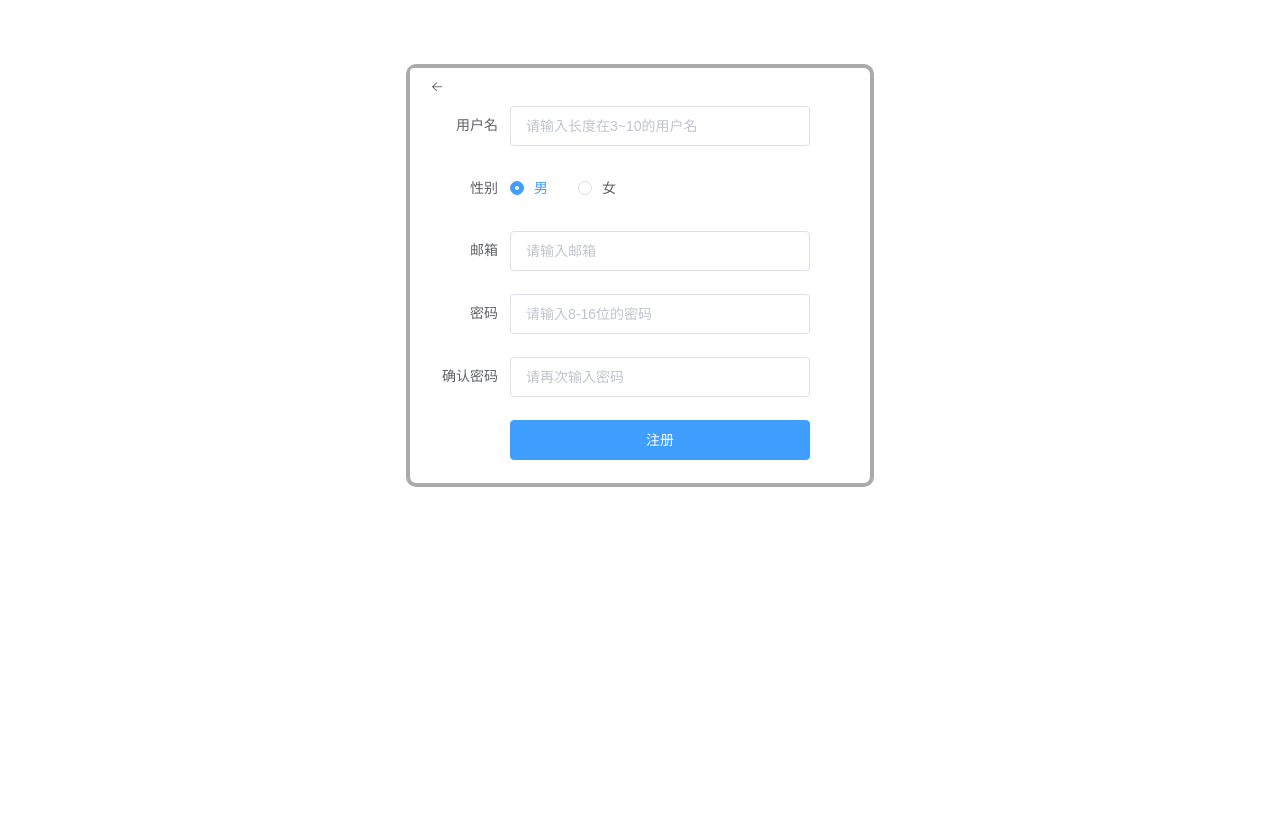
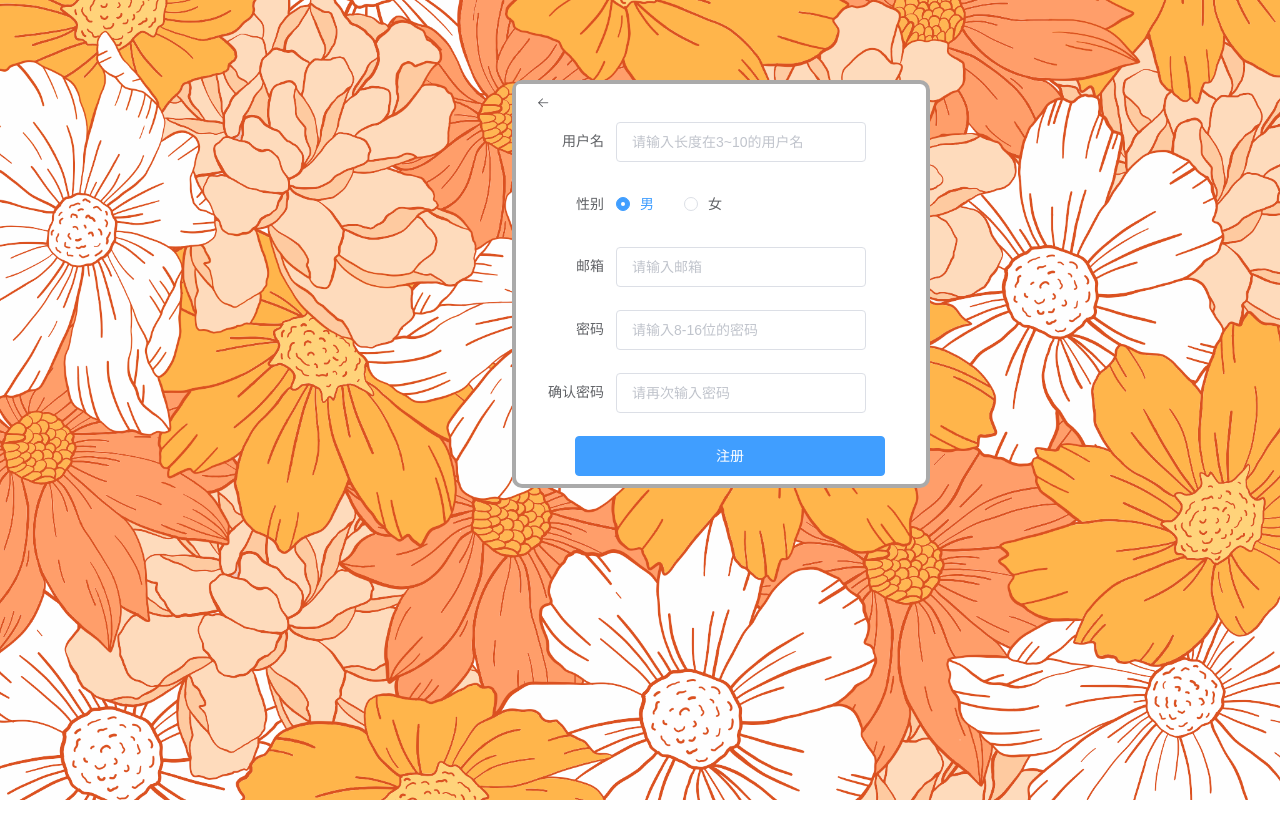
Before and after one commit to group24-blog/bbbblog, a Vue app in the folder 前端/blog/: page /signup in a window 1280 px wide. Shown: the top 838 px of the page. After the commit the page ends 800 px from the top, so only its background shows below. Built offline with nearby package versions, Linux system fonts and the light colour scheme; the HTML template or start-up script is replaced by a standard one.

Commit message:
修改注册页面一些bug

```diff
--- a/前端/blog/src/components/Login.vue
+++ b/前端/blog/src/components/Login.vue
@@ -92,7 +92,7 @@ export default {
     background-color: #DDDDDD;
     border-radius: 10px;
     position: absolute;
-	margin: auto;
+	  margin: auto;
     left: 68%;
     top: 20%;
     .awatar_box{
--- a/前端/blog/src/components/SignUp.vue
+++ b/前端/blog/src/components/SignUp.vue
@@ -1,8 +1,8 @@
 <template>
+  <div class="sign_container" id="signBgPic">
 <!--使用带验证功能的表单，来判断密码、用户名等是否符合-->
-<el-form :model="ruleForm" :rules="rules" ref="ruleForm" label-width="100px" style="width:400px;margin: auto;padding-right:60px;margin-top: 5%;
-border:solid #AAAAAA 4px;border-radius: 10px;">
-	<el-row style="text-align: left;width: 100%;">
+<el-form  class="signForm" :model="ruleForm" :rules="rules" ref="ruleForm" label-width="100px">
+	<el-row class="backBtn" >
 		<el-col>
 			<el-button icon="el-icon-back" style="border: none" v-on:click="back"></el-button>
 		</el-col>
@@ -29,11 +29,11 @@ border:solid #AAAAAA 4px;border-radius: 10px;">
 		<el-input v-model="ruleForm.password2" placeholder="请再次输入密码" show-password></el-input>
 	</el-form-item>
 	<!--注册-->
-	<el-form-item style="width: 100%;">
+	<el-form-item class="signbtn" >
 		<el-button type="primary" style="width: 100%" v-on:click="signup">注册</el-button>
 	</el-form-item>
-
 </el-form>
+  </div>
 </template>
 
 <script>
@@ -76,14 +76,17 @@ border:solid #AAAAAA 4px;border-radius: 10px;">
 				},
 				rules: {
 					name: [{
+					  require:true,
 						validator: validataName,
 						trigger: 'blur'
 					}],
 					password: [{
+            require:true,
 						validator: validataPass,
 						trigger: 'blur'
 					}],
 					password2: [{
+            require:true,
 						validator: validCheckPass,
 						trigger: 'blur'
 					}]
@@ -91,12 +94,14 @@ border:solid #AAAAAA 4px;border-radius: 10px;">
 				UrlData:{
 					currentUrl:'/signup',
 					postUrl:'/posting'
-				}
+				},
+
 			}
 		},
 		methods:{
 			signup:function(){
-				this.$refs.rules.validate(async (valid) =>{
+			  //这里来原来是rules我改成了ruleForm，不知道会不会影响到你的功能，留意一下
+				this.$refs.ruleForm.validate(async (valid) =>{
 					if(!valid)
 						return 0
 				}),
@@ -131,5 +136,38 @@ border:solid #AAAAAA 4px;border-radius: 10px;">
 	}
 </script>
 
-<style>
+<style lang="less" scoped>
+#signBgPic{
+    background: url("../assets/注册.png");
+    width:100%;
+    height:100%;
+    position:fixed;
+    background-size:100% 100%;
+}
+  .sign_container {
+
+  height: 100%;
+  width: auto;
+}
+      .signForm {
+        background-color: white;
+        position: absolute;
+        height: 400px;
+        width: 350px;
+        top: 10%;
+        left: 40%;
+        padding-right: 60px;
+        border: solid #AAAAAA 4px;
+        border-radius: 10px;
+        .backbtn {
+          position: absolute;
+          text-align: left;
+          width: 100%;
+        }
+        .signbtn {
+          position: absolute;
+          width: 100%;
+          left: -10%;
+        }
+      }
 </style>
```
